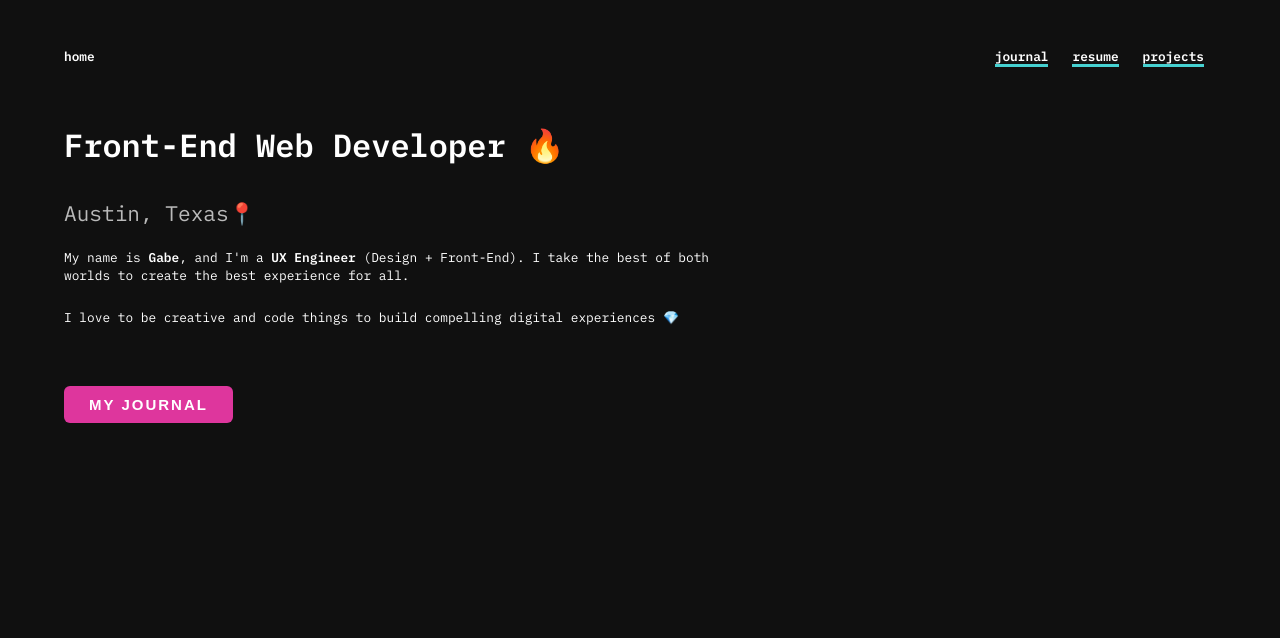
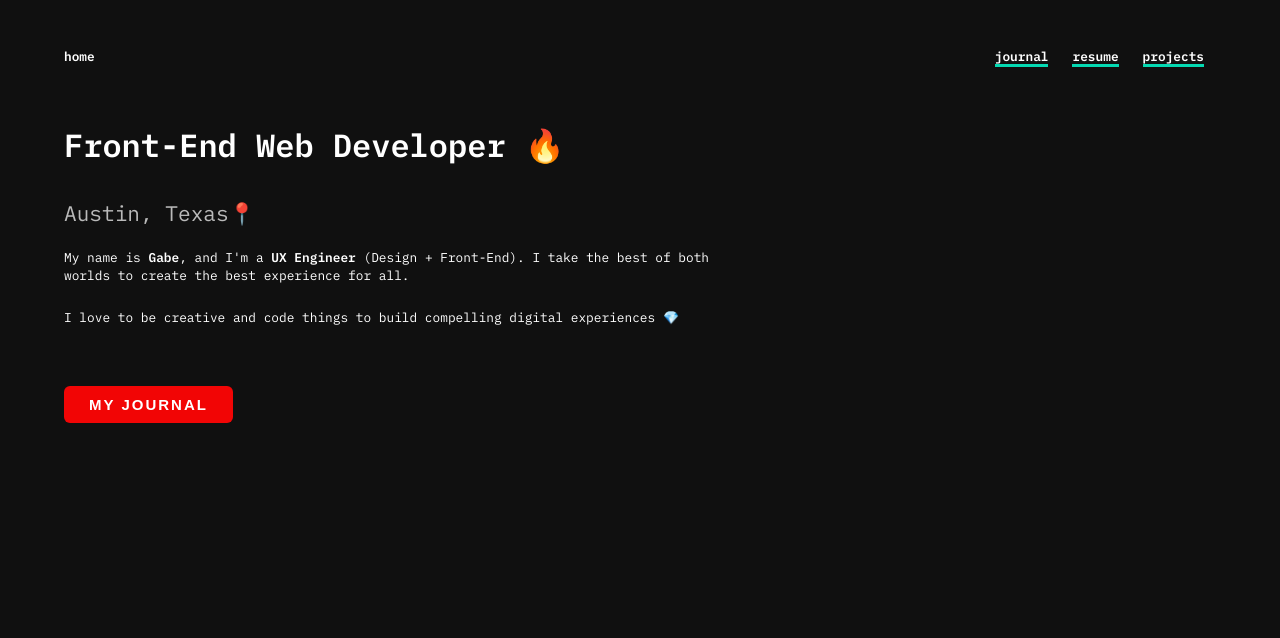
Before and after one commit to CodingGabe/creative.gabe-blog, a Gatsby site: page / in a window 1280 px wide. Shown: the top 638 px of the page. Built offline with nearby package versions, Linux system fonts and the light colour scheme; Gatsby itself is replaced by a stand-in of ours; some packages are replaced by stand-ins of ours.

Commit message:
update resume, update colors

```diff
--- a/src/components/button.js
+++ b/src/components/button.js
@@ -7,7 +7,7 @@
 
 const ButtonWrapper = styled.button`
   display: block;
-  border: none !important;
+  border: none;
   text-align: center;
   box-sizing: border-box;
   text-decoration: none;
@@ -16,7 +16,7 @@
   text-transform: uppercase;
   letter-spacing: 2px;
 
-  background: ${props => props.props.background || "#DE369D"};
+  background: ${props => props.props.background || "#F20505"};
   color: ${props => props.props.color || "rgb(255, 255, 255)"};
   font-size: ${props => props.props.fontSize || "15px"};
   font-weight: ${props => props.props.fontWeight || "600"};
--- a/src/pages/index.js
+++ b/src/pages/index.js
@@ -33,7 +33,7 @@
         </p>
         <p>I love to be creative and code things to build compelling digital experiences <span role="img" aria-label="diamond emoji">💎</span></p>
         <Link to="/blog/" ClassName="btn">
-          <Button marginTop="35px">My Journal</Button>
+            <Button marginTop="35px"> My Journal</Button>
         </Link>
         </div>
       </Layout>
--- a/src/pages/resume.js
+++ b/src/pages/resume.js
@@ -26,7 +26,7 @@
             fixed={data.resume.childImageSharp.fixed}
             alt="Resume 2019"
         />
-        <a href="https://drive.google.com/file/d/1M_44Nc8bL4zBnnIdS9I8LZuWX4RXStY_/view?usp=sharing" target="_blank" rel="noopener noreferrer">
+        <a href="https://drive.google.com/file/d/1zIQRO0Vqk45FfFJlfhhATbDvOPgYblMi/view?usp=sharing" target="_blank" rel="noopener noreferrer">
           <Button marginTop="35px">Download</Button>
         </a>
       </div>
--- a/src/scss/_tokens.scss
+++ b/src/scss/_tokens.scss
@@ -1,6 +1,7 @@
 @import url('https://fonts.googleapis.com/css?family=IBM+Plex+Mono:400,600&display=swap');
 
 $color--primary-dark: #101010;
+$color--bg: #022840;
 $color--primary-diamond: #37E2DF;
 
 $color--deep-violet: #22006a;
@@ -10,6 +11,7 @@
 
 $color--vista-blue: #ae95ed;
 $color--turquoise: #46d1d1;
+$color--mint: #04D9B2;
 
 $color--white: white;
 $color--white_contrast: darken($color--white, 27%);
@@ -40,7 +42,7 @@
 $nav-link__color__text--hover: $color--white;
 $nav-link__color__text--active: $color--deep-violet;
 
-$link__color__text: $color--turquoise;
+$link__color__text: $color--mint;
 $link__color__text__hover: darken($color--white, 20%);
 
 $body__color__background--gradient-01: $color--ultramarine;
```
Also changed, not shown: content/assets/resume-dev.jpg, 1 other file.
